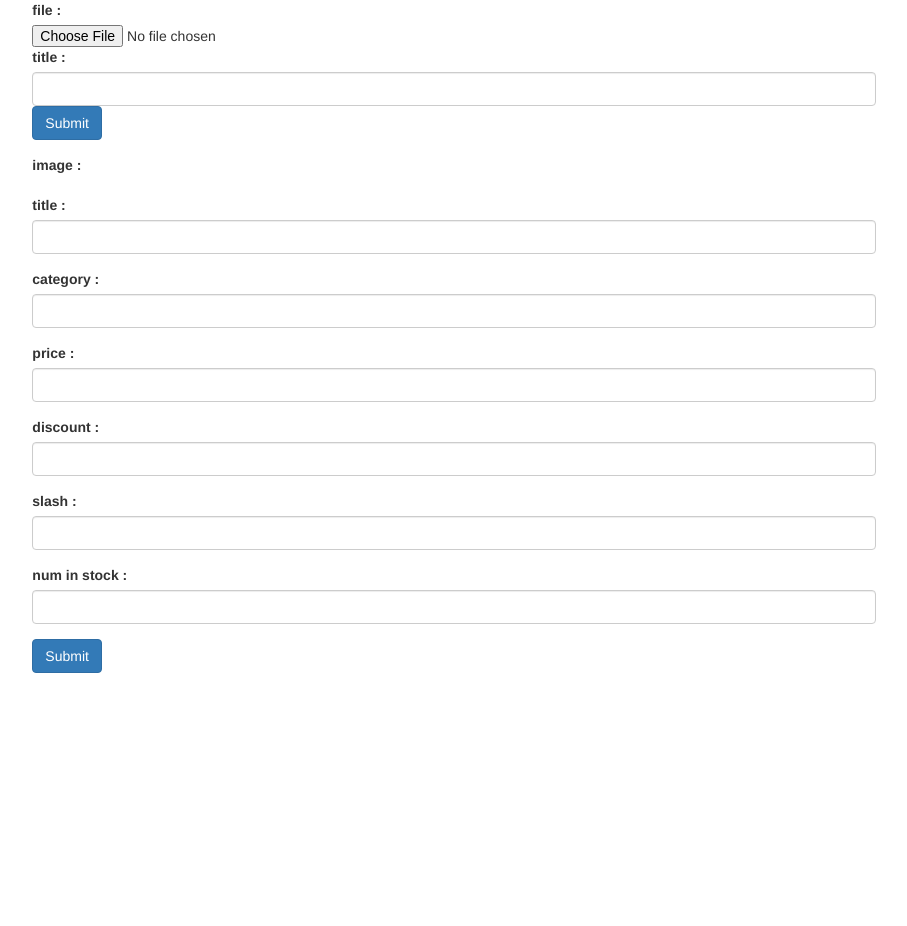
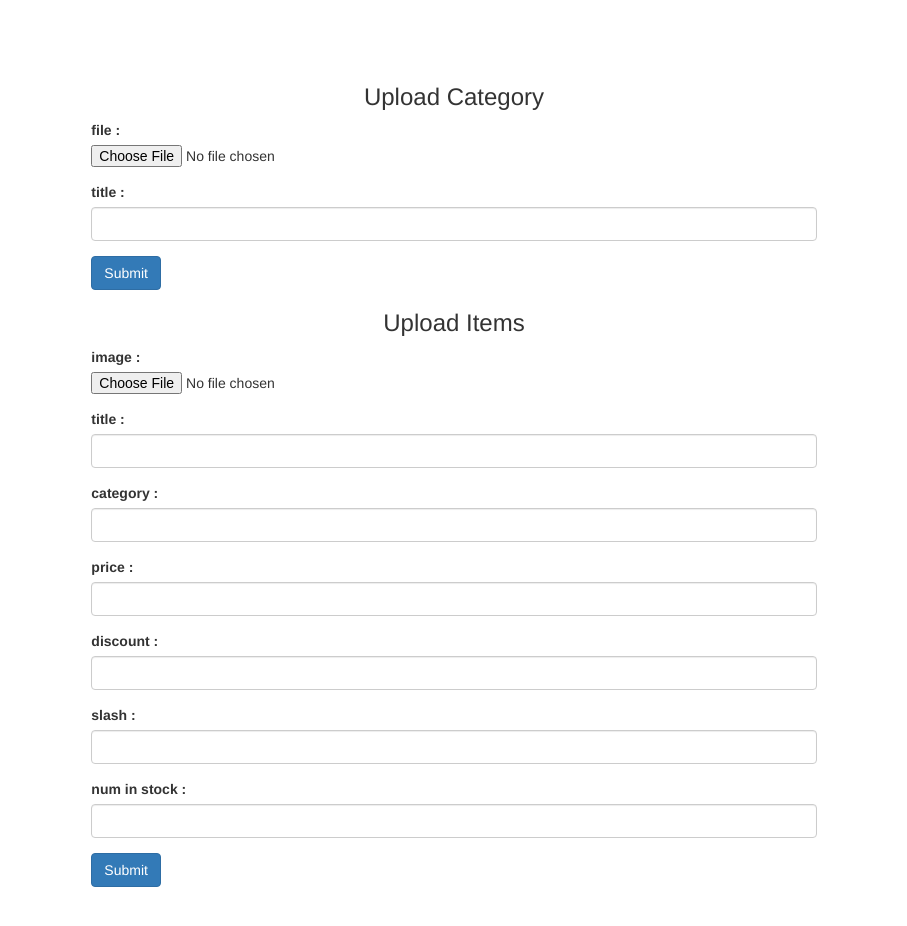
Before and after one commit to habeebtheprogrammer/kaystore-completed, a website: page build/admin.html in a window 1280 px wide. Shown: the whole page, without its empty margins (186-1093 px from the left). Before the commit the page ends 800 px from the top, so only its background shows below. Drawn offline with Linux system fonts and the light colour scheme.

Commit message:
new update

```diff
--- a/build/admin.html
+++ b/build/admin.html
@@ -7,22 +7,31 @@
     <link rel="stylesheet" href="css/bootstrap.css">
     <title>Document</title>
 </head>
-<body>
+<body >
 
-<div class="row">
-    <div class=" col-sm-8  col-sm-offset-2">
-            <form action="api/categories" method="post" enctype="multipart/form-data">
+<div class="row" style="margin:0%">
+    <div class=" col-sm-8  col-sm-offset-2" style="padding:5%">
+    <form action="api/categories"  method="post" enctype="multipart/form-data">
         <div class="form-group">
+            <center><h3>Upload Category</h3></center>
             <label>file :</label><input type="file" name="banner">
+        </div>
+        <div class="form-group">
             <label>title :</label><input class="form-control" type="text" name="title">
+        </div>
+        <div class="form-group">
             <button type="submit" class="btn btn-primary">Submit</button>
         </div>
     </form>
 
+
+
     <form action="api/items" method="post" enctype="multipart/form-data">
+            <center><h3>Upload Items</h3></center>
+
         <div class="form-group">
             <label>image :</label>
-                            <inputtype="file" name="image">
+            <input type="file" name="image">
         </div>
         <div class="form-group">
             <label>title :</label> <input class="form-control" type="text" name="title">
```
Lines whose indentation alone changed are shown as unchanged.
